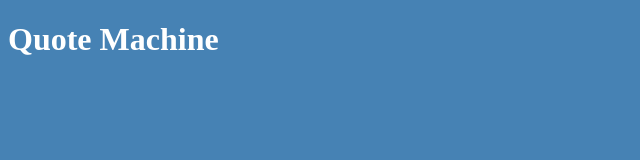
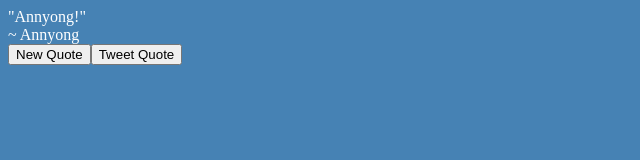
Before and after one commit to jeengland/quote-machine, a React app: page / in a window 1280 px wide. Shown: the whole page, without its empty margins (0-640 px from the left). Built offline with nearby package versions, Linux system fonts and the light colour scheme.

Commit message:
Project functionality mostly done
I coded in most of the project functionality, and also ended up removing redux since it didn't seem necessary for the project scope.

```diff
--- a/index.html
+++ b/index.html
@@ -1,7 +1,8 @@
 <!DOCTYPE html>
 <html lang="en">
-<body>
-  <div id="root"></div>
-  <script src="index.js"></script>
-</body>
+  <body>
+    <div id="root"></div>
+    <script src="index.js"></script>
+    <script src="https://cdn.freecodecamp.org/testable-projects-fcc/v1/bundle.js"></script>
+  </body>
 </html>
--- a/index.js
+++ b/index.js
@@ -2,9 +2,61 @@ import './styles.scss';
 import React from 'react';
 import ReactDOM from 'react-dom';
 
-const Quote = () => (
-    <h1>Quote Machine</h1>
-)
+class Quote extends React.Component {
+    constructor(props) {
+        super(props);
+        this.state = {
+            quotes: [
+            {"quote": "I hear the jury's still out on science", "char":"Gob"},
+            {"quote": "Why should you go to jail for a crime someone else noticed? You don’t need double talk, you need Bob Loblaw.", "char":"Bob Loblaw"},
+            {"quote": "Steve Holt!", "char":"Steve Holt"},
+            {"quote": "Do you think I could have a hit of the juice box?", "char": "Buster"},
+            {"quote": "I don't care for Gob", "char": "Lucille"},
+            {"quote": "Annyong!", "char": "Annyong"},
+            {"quote": "Marry me!", "char": "Maeby"},
+            {"quote": "I mean, it's one banana. What could it cost, ten dollars?", "char": "Lucille"},
+            {"quote": "There's always money in the banana stand", "char": "George Sr."},
+            {"quote": "I've made a huge mistake", "char": "Gob"},
+            {"quote": "I'm afraid I just blue myself", "char": "Tobias"},
+            {"quote": "Who'd like a banger in the mouth?", "char": "Mrs. Featherbottom"},
+            {"quote": "And that's why you always leave a note", "char": "J. Walter Weatherman"},
+            {"quote": "She calls it a mayonegg", "char": "George Michael"},
+            {"quote": "Do you guys know where I could get one of those gold necklaces with the 'T' on it?", "char": "Maeby"},
+            {"quote": "You're gonna get some hop-ons", "char": "Michael"},
+            {"quote": "Did 'nothing' cancel?", "char": "Lucille"},
+            {"quote": "There are dozens of us! Dozens!", "char": "Tobias"}
+            ],
+            index: Math.floor(Math.random() * Math.floor(17))
+        }
+        this.Randomize = this.randomize.bind(this);
+    }
+    randomize() {
+        this.setState({ index: Math.floor(Math.random() * Math.floor(17)) })
+    }
+    render() {
+        let quote = this.state.quotes[this.state.index].quote;
+        let att = this.state.quotes[this.state.index].char;
+        let tweet = "https://twitter.com/intent/tweet?text=" + encodeURIComponent('"' + quote + '"' + ' ~' + att)
+        return (
+            <div id="quote-box">
+                <div id="text">
+                    "{quote}"
+                </div>
+                <div id="author">
+                    ~  {att}
+                </div>
+                <button onClick={this.Randomize} id="new-quote">
+                    New Quote
+                </button>
+                <a id="tweet-quote" href = {tweet} target="_blank">
+                    <button>
+                        Tweet Quote
+                    </button>
+                </a>
+            </div>
+        )
+    }
+}
 
 const rootDiv = document.getElementById('root');
 
--- a/package.json
+++ b/package.json
@@ -24,9 +24,7 @@
     "node-sass": "^4.11.0",
     "parcel-bundler": "^1.12.0",
     "react": "^16.8.4",
-    "react-dom": "^16.8.4",
-    "react-redux": "^6.0.1",
-    "redux": "^4.0.1"
+    "react-dom": "^16.8.4"
   },
   "devDependencies": {
     "babel-core": "^6.26.3",
```
Also changed, not shown: dist/index.html, 3 other files.
